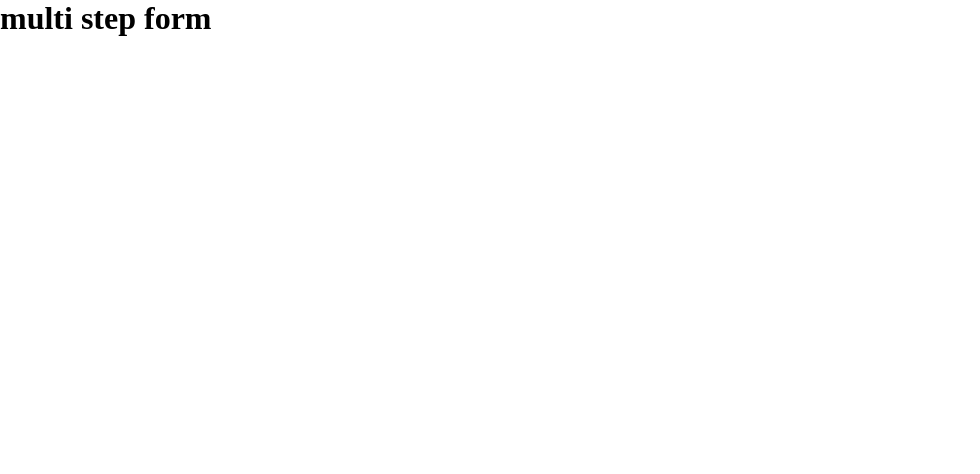
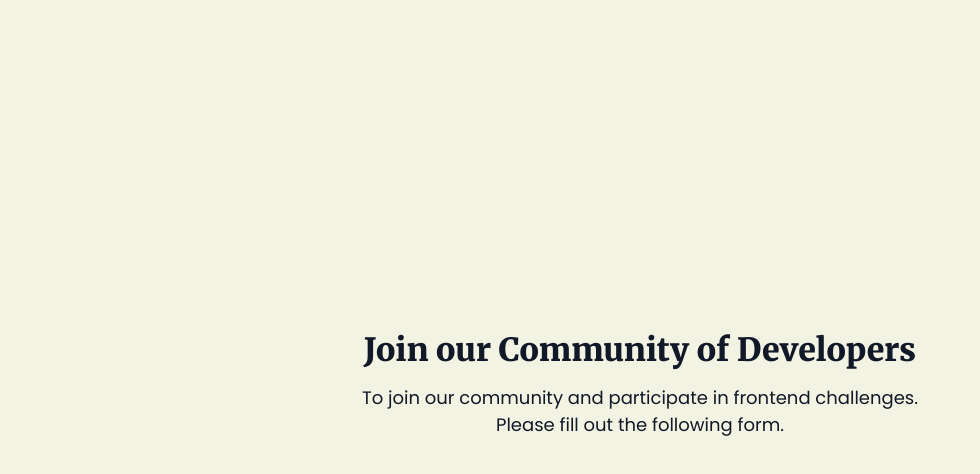
Before and after one commit to dd44it/multi_step_form, a React (Vite) app: page / in a window 1280 px wide. Shown: the top 474 px of the page, without its empty margins (0-980 px from the left). Built offline with nearby package versions, Linux system fonts and the light colour scheme.

Commit message:
feat: add Header component

```diff
--- a/src/App.jsx
+++ b/src/App.jsx
@@ -1,6 +1,12 @@
+import Header from "./components/Header"
+
 function App() {
 
-  return <h1> multi step form </h1>
+  return (
+    <div className="site-wrapper">
+      <Header/>
+    </div>
+  )
 
 }
 
--- /dev/null
+++ b/src/components/Header.jsx
@@ -0,0 +1,13 @@
+export default function Header() {
+  return (
+    <header className="header">
+      <div className="header-container">
+        <h1 className="title">Join our Community of Developers</h1>
+        <h2 className="subtitle">
+          To join our community and participate in frontend challenges. Please fill out the
+          following form.
+        </h2>
+      </div>
+    </header>
+  )
+}
--- a/src/index.css
+++ b/src/index.css
@@ -15,3 +15,40 @@
   margin: 0;
   box-sizing: border-box;
 }
+
+body {
+  font-family: "Poppins", sans-serif;
+}
+
+.site-wrapper {
+  height: 100vh;
+  display: flex;
+  justify-content: center;
+  align-items: center;
+  background: var(--bg-body-color);
+}
+
+.header {
+  color: var(--dark);
+  text-align: center;
+  margin-bottom: 32px;
+}
+
+.header-container {
+  width: 580px;
+  margin: 0 auto;
+}
+
+.title {
+  font-family: "Merriweather", sans-serif;
+  font-weight: 900;
+  font-size: 32px;
+  line-height: 40px;
+  margin-bottom: 14px;
+}
+
+.subtitle {
+  font-weight: 400;
+  font-size: 18px;
+  line-height: 27px;
+}
```
